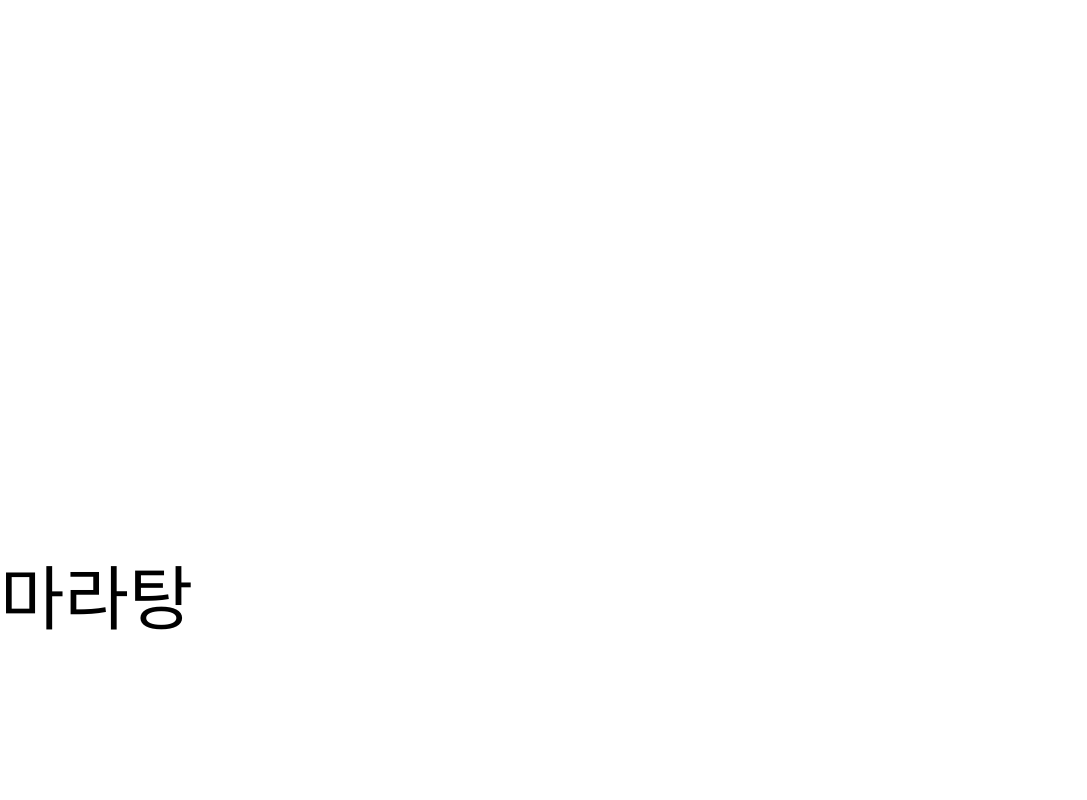
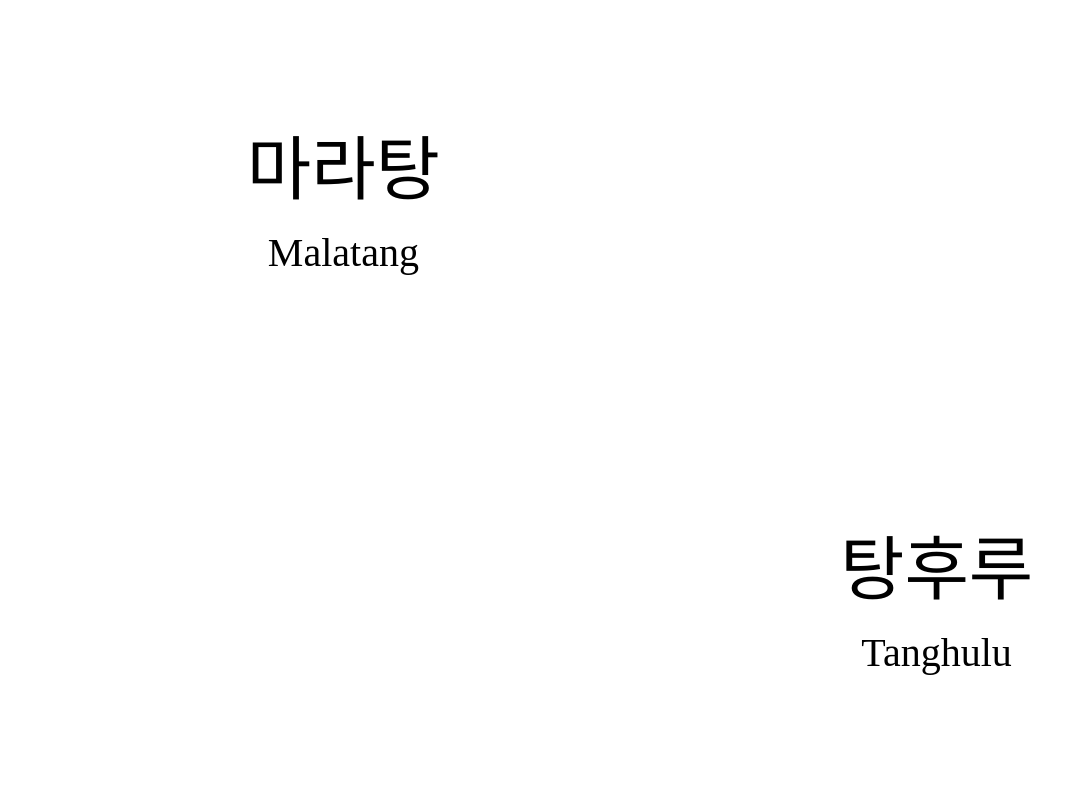
Before and after one commit to odada-o/newdeal, a plain HTML site: page 02-js/scrolling-gsap.html in a window 1280 px wide. Shown: the top 800 px of the page, without its empty margins (0-1087 px from the left). Drawn offline with nearby package versions, Linux system fonts and the light colour scheme; a web font is replaced by a local one.

Commit message:
이 소스 쓰삼

```diff
--- a/02-js/scrolling-gsap.html
+++ b/02-js/scrolling-gsap.html
@@ -6,8 +6,7 @@
             name="viewport"
             content="width=device-width, initial-scale=1.0"
         />
-        <title>GSAP</title>
-        <script src="https://cdn.jsdelivr.net/npm/gsap@3.12.5/dist/gsap.min.js"></script>
+        <title>Document</title>
         <style>
             @font-face {
                 font-family: 'GmarketSansMedium';
@@ -16,6 +15,7 @@
                 font-weight: normal;
                 font-style: normal;
             }
+
             * {
                 margin: 0;
                 padding: 0;
@@ -23,42 +23,60 @@
                 font-family: 'GmarketSansMedium';
                 line-height: 1.5;
             }
-            html,
-            body {
-                min-height: 100%;
+            body,
+            html {
+                height: 100%;
             }
+
             .container {
+                height: 200vh; /* 전체 문서 높이를 늘림 */
+            }
+            .inner {
                 position: relative;
                 max-width: 1280px;
-                height: 200vh;
                 margin: 0 auto;
+                height: 100vh; /* 높이를 100vh로 설정 */
             }
-            .typo {
+            .intro .typo {
                 position: absolute;
                 top: 50%;
                 left: 50%;
                 transform: translate(-50%, -50%);
                 display: flex;
-                justify-content: space-between;
-                width: 100%;
+                justify-content: center;
+                align-items: center;
+                gap: 400px;
+                font-size: 70px;
+                text-align: center;
             }
-            .typo .item {
-                font-size: 70px;
+            .intro .typo01,
+            .intro .typo02 {
+                white-space: nowrap;
             }
-            .typo .item1 {
+            .intro .typo span {
+                display: block;
+                font-size: 40px;
+                font-weight: 400;
+            }
+            .intro .typo .typo01 {
                 transform: translateY(-200px);
             }
-            .typo .item2 {
+            .intro .typo .typo02 {
                 transform: translateY(200px);
             }
         </style>
     </head>
     <body>
         <div class="container">
-            <div class="typo">
-                <div class="item item1">마라탕</div>
-                <div class="item item2">탕후루</div>
+            <div class="intro pin01">
+                <div class="inner">
+                    <div class="typo">
+                        <div class="typo01">마라탕<span>Malatang</span></div>
+                        <div class="typo02">탕후루<span>Tanghulu</span></div>
+                    </div>
+                </div>
             </div>
         </div>
+        <script src="https://cdnjs.cloudflare.com/ajax/libs/gsap/3.12.5/gsap.min.js"></script>
     </body>
 </html>
```
